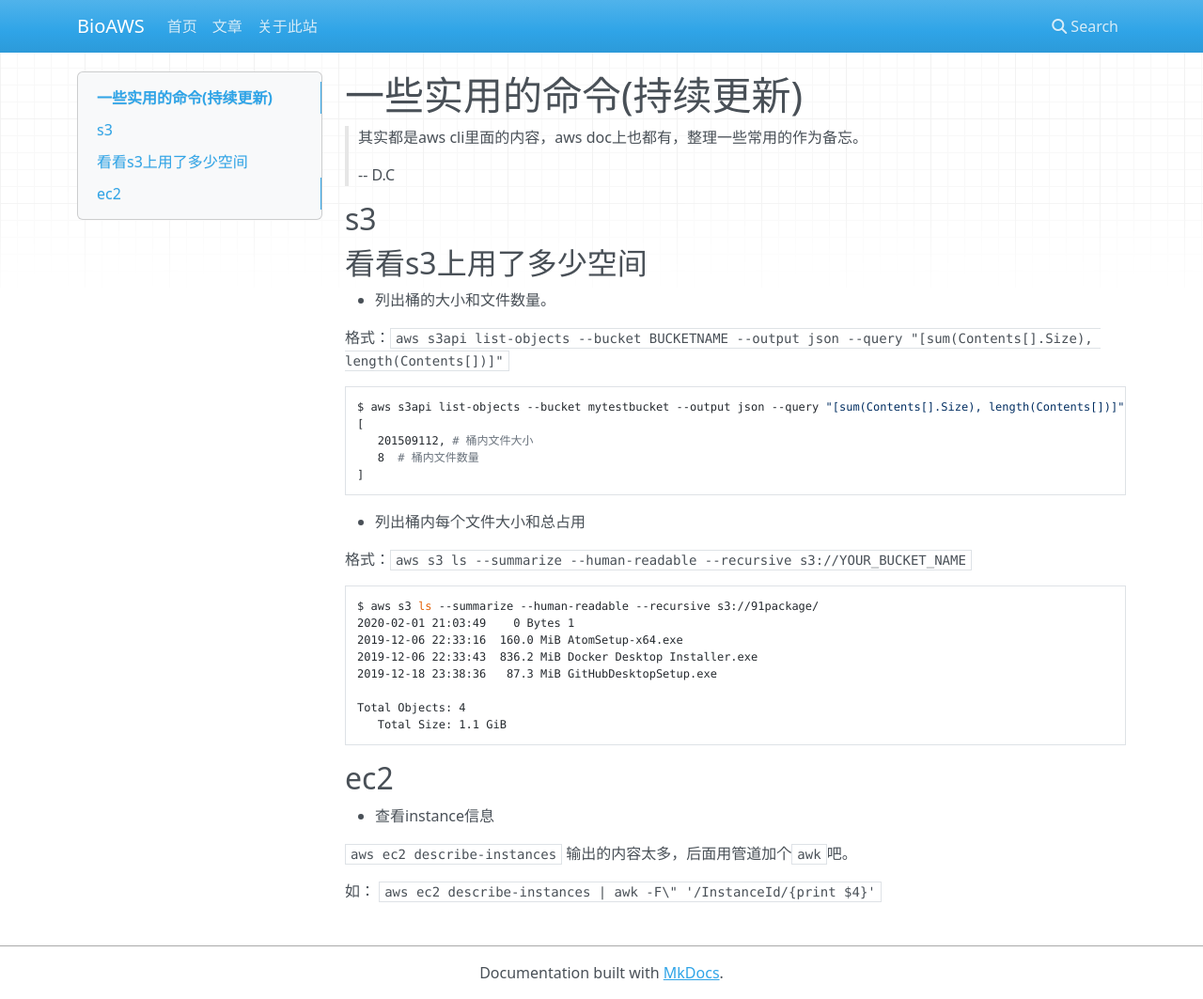
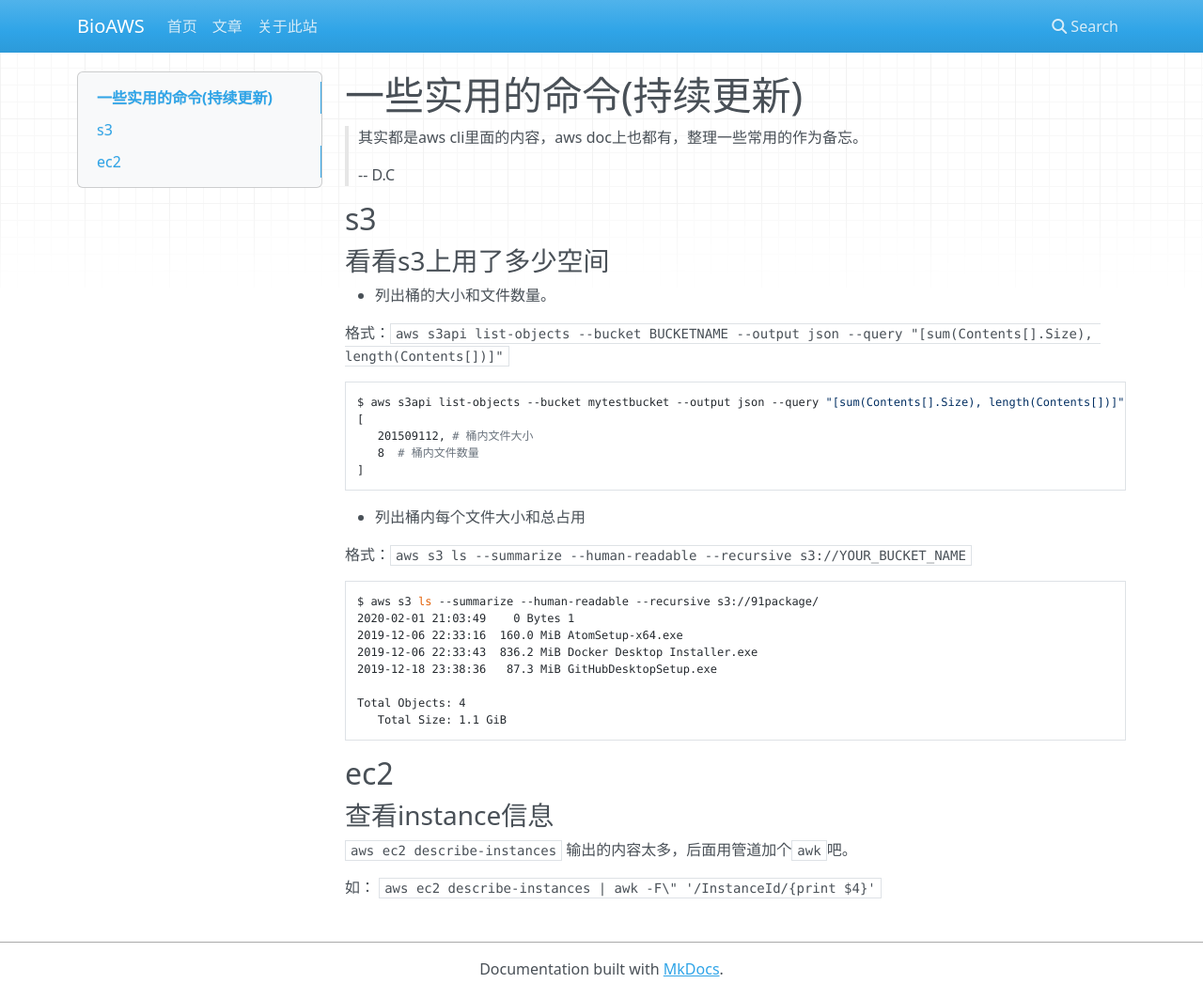
Before and after one commit to DavisChen99/bioaws, an MkDocs documentation site: the page built from docs/blogs/2020-02-04-tips.md, in a window 1280 px wide and 1063 px high. Shown: the whole window at 94% size. Built offline with MkDocs 1.6.1, drawn with Linux system fonts in a browser that asks for light colours; nearby versions of some CDN libraries; old or Windows-style settings are respelled for this version of MkDocs.

Commit message:
modify tip

```diff
--- a/docs/blogs/2020-02-04-tips.md
+++ b/docs/blogs/2020-02-04-tips.md
@@ -6,7 +6,7 @@
 
 ## s3
 
-## 看看s3上用了多少空间
+### 看看s3上用了多少空间
 
 - 列出桶的大小和文件数量。
 
@@ -37,7 +37,7 @@
 
 ## ec2
 
-- 查看instance信息
+### 查看instance信息
 
 `aws ec2 describe-instances` 输出的内容太多，后面用管道加个`awk`吧。
 
```
